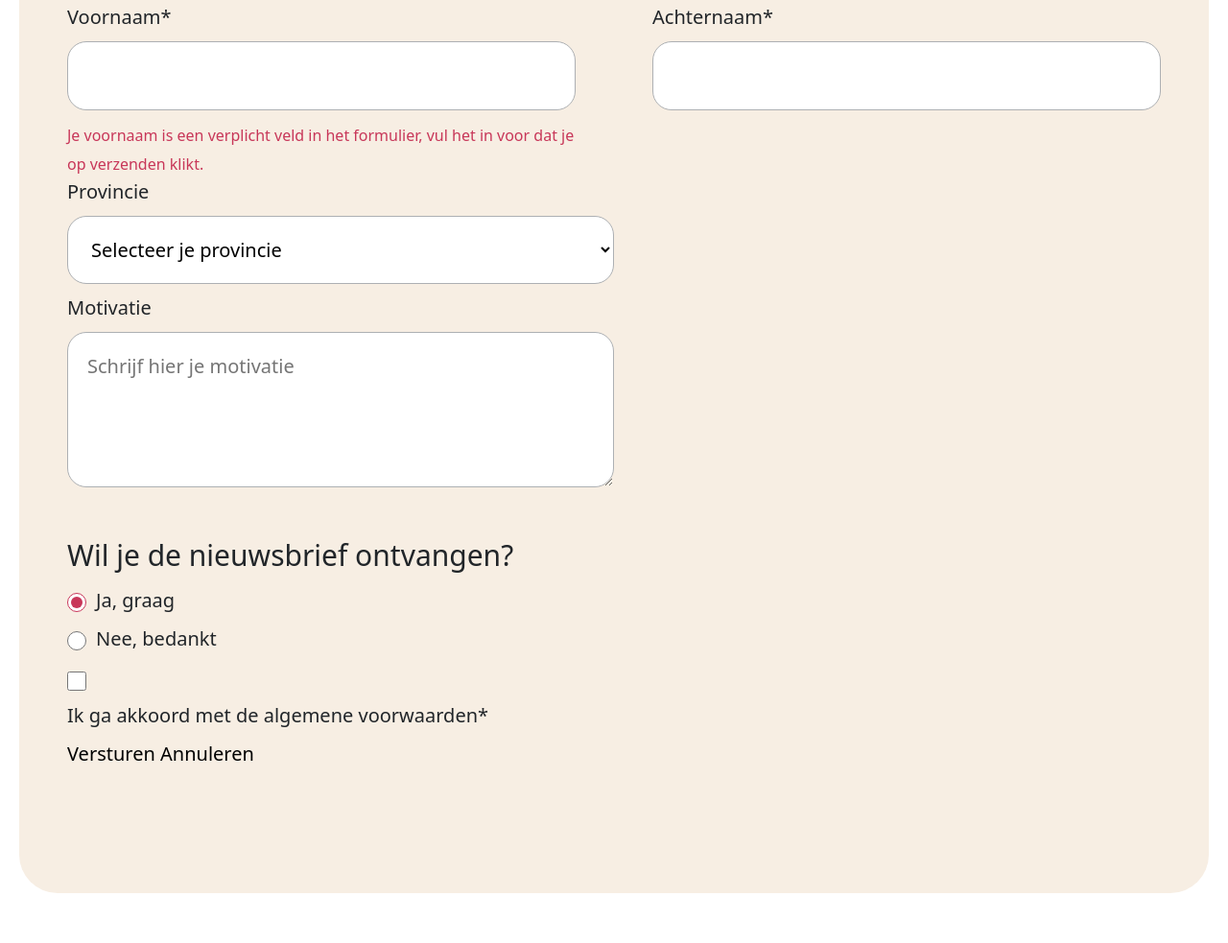
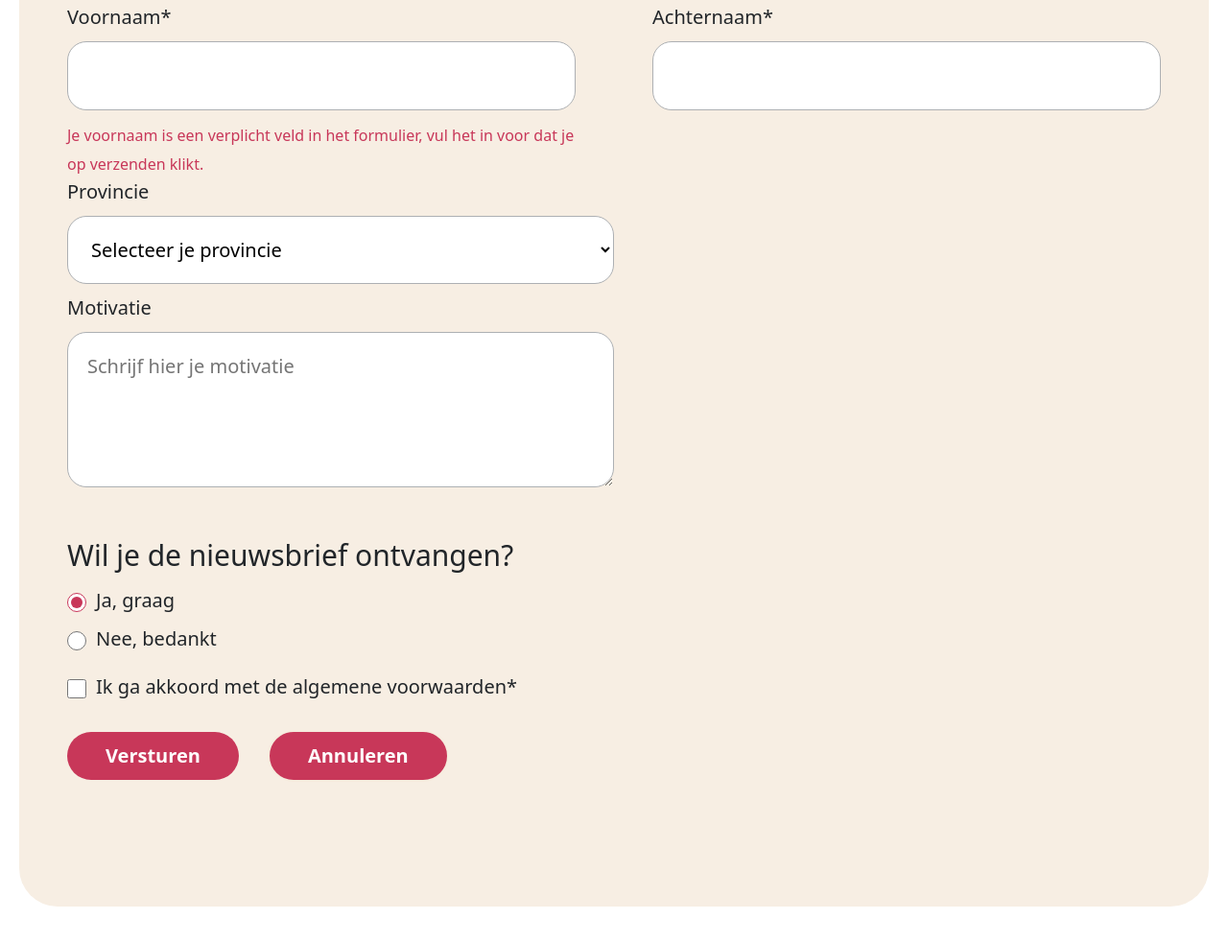
Before and after one commit to Larsvo/go-bbclinic, a website built with Vite: page index.html in a window 1280 px wide. Shown: the part 1521-2504 px from the top of the page at 96% size. Built offline with nearby package versions, Linux system fonts and the light colour scheme.

Commit message:
good night

```diff
--- a/index.html
+++ b/index.html
@@ -143,12 +143,11 @@
                     <label for="nieuwsbrief-nee">Nee, bedankt</label>
                 </div>
             </fieldset>
-
-            <div class="form__section">
+            <div class="flex-b">
                 <input type="checkbox" id="akkoord" name="akkoord" required>
                 <label for="akkoord">Ik ga akkoord met de algemene voorwaarden<span aria-hidden="true">*</span></label>
             </div>
-            <div>
+            <div class="flex-b">
                 <button type="submit">Versturen</button>
                 <button type="reset">Annuleren</button>
             </div>
--- a/src/styles/03-components/buttons.scss
+++ b/src/styles/03-components/buttons.scss
@@ -0,0 +1,33 @@
+button[type="submit"],
+button[type="reset"] {
+	border: none;
+	border-radius: 2em;
+	padding: .5rem 2rem;
+	font-weight: 600;
+	margin-right: 1rem;
+	margin-top: 1rem;
+	cursor: pointer;
+	transition: background 0.2s, color 0.2s;
+}
+
+button[type="submit"] {
+	background: var(--main-color);
+	color: var(--white);
+}
+
+button[type="submit"]:hover,
+button[type="submit"]:focus {
+	background:var(--main-color);
+}
+
+button[type="reset"] {
+	color: var(--white);
+background-color: var(--main-color);;
+	border: 2px solid #f6ecde;
+}
+
+button[type="reset"]:hover,
+button[type="reset"]:focus {
+	background: var(--main-color);;
+	color:var(--white);
+}
--- a/src/styles/styles.scss
+++ b/src/styles/styles.scss
@@ -6,9 +6,8 @@
 @import '01-base/base';
 @import '01-base/type';
 
-
 @import '02-layouts/header';
 @import '02-layouts/players';
 
-
+@import '03-components/buttons';
 @import '03-components/forms';
```
